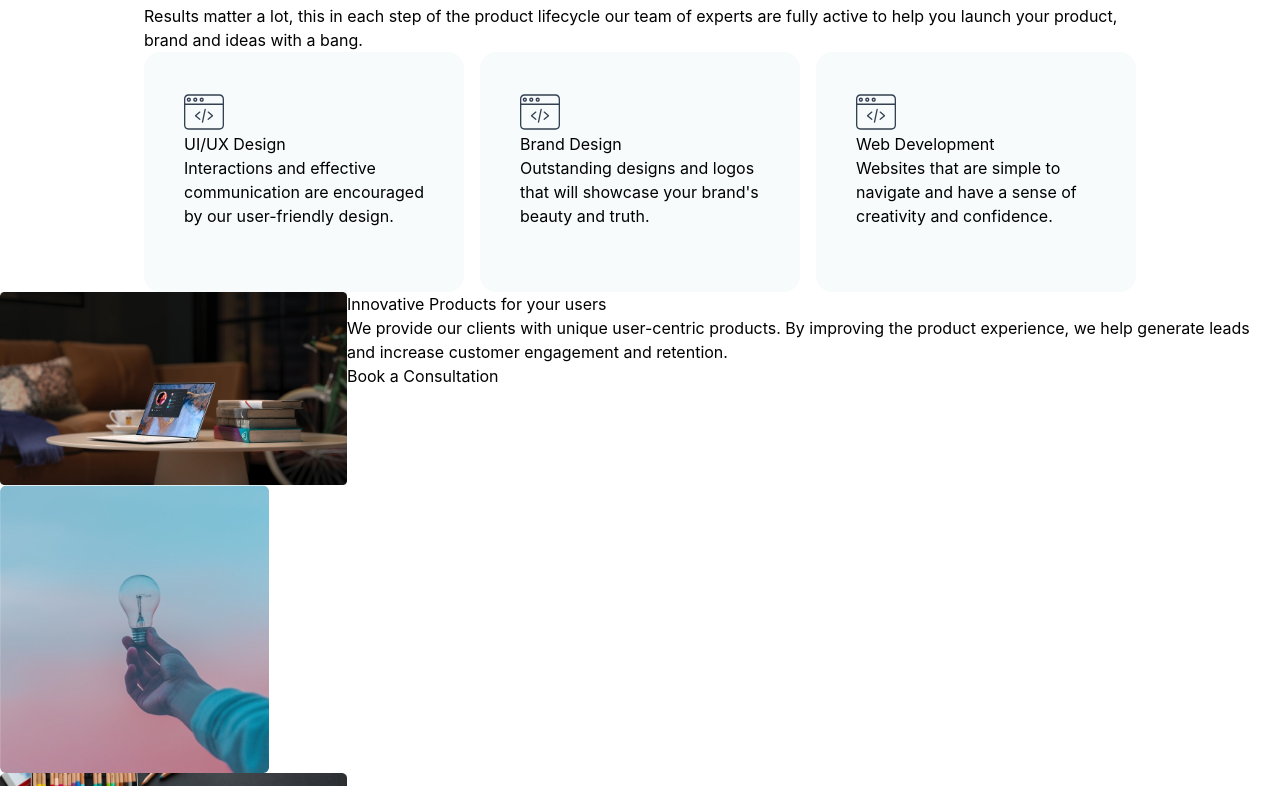
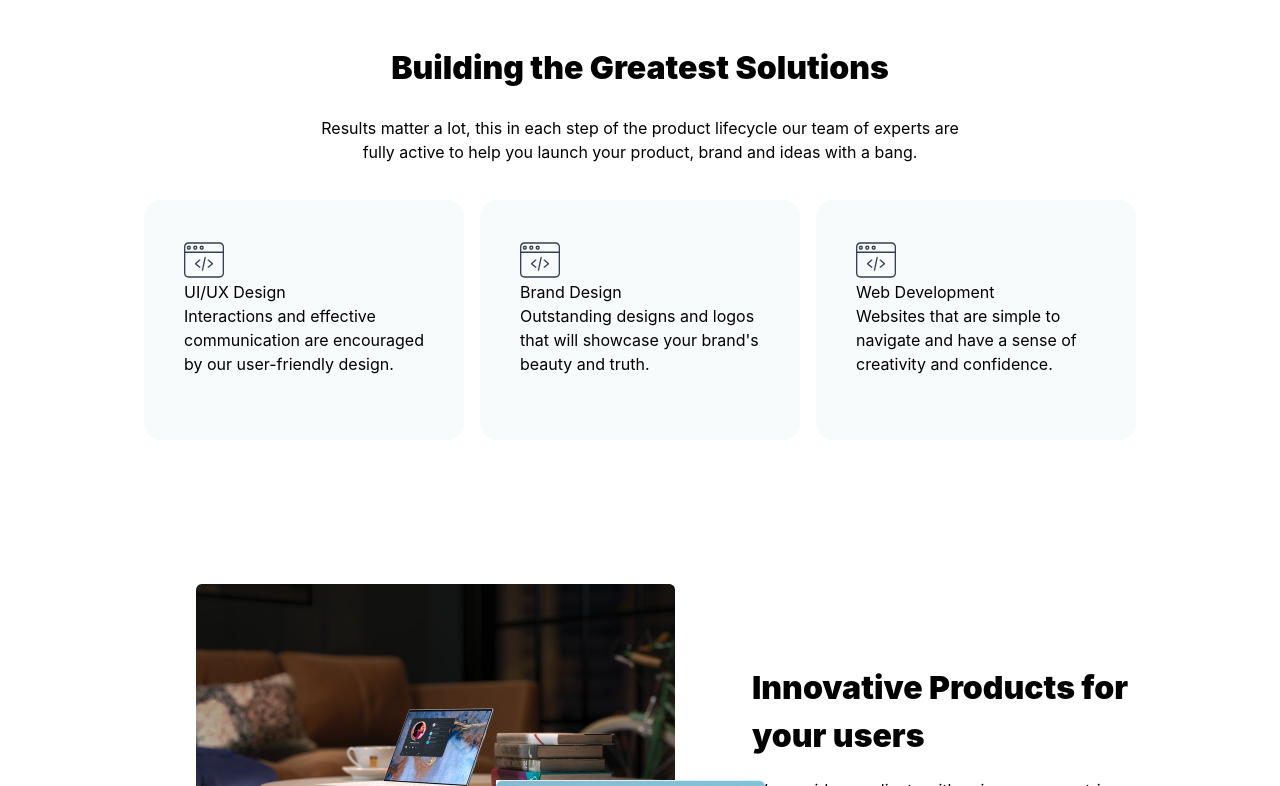
Before and after one commit to citidigital/ct-digital-website, a React (Create React App) app: page / in a window 1280 px wide. Shown: the part 674-1460 px from the top of the page. Built offline with nearby package versions, Linux system fonts and the light colour scheme.

Commit message:
landing Page version3

```diff
--- a/src/Components/BookConsult.js
+++ b/src/Components/BookConsult.js
@@ -3,7 +3,7 @@ import React from 'react'
 const BookConsult = () => {
     return (
         <div className='BookConsult'>
-            <button className="">Book a Consultation</button>
+            <button class="rounded-md bg-newport-blue text-white font-extrabold px-2 py-2.5 mt-10 w-72 h-16">Book a Consultation</button>
         </div>
     );
 }
--- a/src/Components/Header.js
+++ b/src/Components/Header.js
@@ -6,7 +6,7 @@ const Header = () => {
   const [showMenuTray, setShowMenuTray] = useState(false);
 
   return (
-    <div className="sticky top-0 bg-white">
+    <div className="sticky top-0 bg-white z-40">
 
       <div className="max-w-9/10 md:w-full lg:max-w-8/10 mx-auto pl-2 sm:px-6">
         <div className="flex justify-between items-center pt-4 pb-2">
--- a/src/LandingPage/LandingPage.js
+++ b/src/LandingPage/LandingPage.js
@@ -62,10 +62,10 @@ const LandingPage = () => {
 
                 </div>
             </div>
-            <div className="px-36">
+            <div className="px-36 pt-22">
                 <div className="">
-                    <h2 className="text-3.5xl font-black w-fit mx-auto">Building the Greatest Solutions</h2>
-                    <p className="w-fit mx-auto">Results matter a lot, this in each step of the product lifecycle our team of experts are fully active to help you launch your product, brand and ideas with a bang. </p>
+                    <h2 className="text-3.5xl font-black w-fit mx-auto mb-6">Building the Greatest Solutions</h2>
+                    <p className="w-2/3 text-center mx-auto mb-9">Results matter a lot, this in each step of the product lifecycle our team of experts are fully active to help you launch your product, brand and ideas with a bang. </p>
                 </div>
                 <div className="calloutElements flex gap-4">
                     <UiUx/>
@@ -74,15 +74,15 @@ const LandingPage = () => {
                     <SmManagement/>
                 </div>
             </div>
-            <div className="flex">
-                <div>
-                    <img src={InnovativeImageOne} alt="InnovativeImage" />
-                    <img src={InnovativeImageTwo} alt="InnovativeImage" />
-                    <img src={InnovativeImageThree} alt="InnovativeImage" />
+            <div className="flex p-36 justify-between">
+                <div className="relative w-579px h-465px pl-13">
+                    <img src={InnovativeImageOne} alt="InnovativeImage" className="absolute z-10"/>
+                    <img src={InnovativeImageTwo} alt="InnovativeImage" className="absolute z-20 top-196px left-352px"/>
+                    <img src={InnovativeImageThree} alt="InnovativeImage" className="absolute z-30 top-2/3"/>
                 </div>
-                <div>
-                    <h2>Innovative Products for your users</h2>
-                    <p>We provide our clients with unique user-centric products. By improving the product experience, we help generate leads and increase customer engagement and retention.</p>
+                <div className="w-96 mt-20">
+                    <h2 className="text-3.5xl font-black w-fit">Innovative Products for your users</h2>
+                    <p className="text-base font-normal mt-4 leading-7">We provide our clients with unique user-centric products. By improving the product experience, we help generate leads and increase customer engagement and retention.</p>
                     <BookConsult />
                 </div>
             </div>
--- a/tailwind.config.js
+++ b/tailwind.config.js
@@ -11,6 +11,17 @@ module.exports = {
       '9/10':'90%',
     },
     extend: {
+      inset:{
+        '196px':'196px',
+        '352px':'352px'
+      },
+      width:{
+        '507px':'507px',
+        '579px':'579px'
+      },
+      height:{
+        '465px':'465px'
+      },
       colors:{
         'newport-blue': '#1D8BCC',
         'grayish-blue':'#353F50',
@@ -20,6 +31,10 @@ module.exports = {
       },
       lineHeight:{
         'leading-14':'3.5rem',
+      },
+      padding:{
+        '13':'52px',
+        '22':'88px'
       },
       backgroundImage:{
         'lpBackground': "url('./LandingPage/lpBackground.svg')",
```
